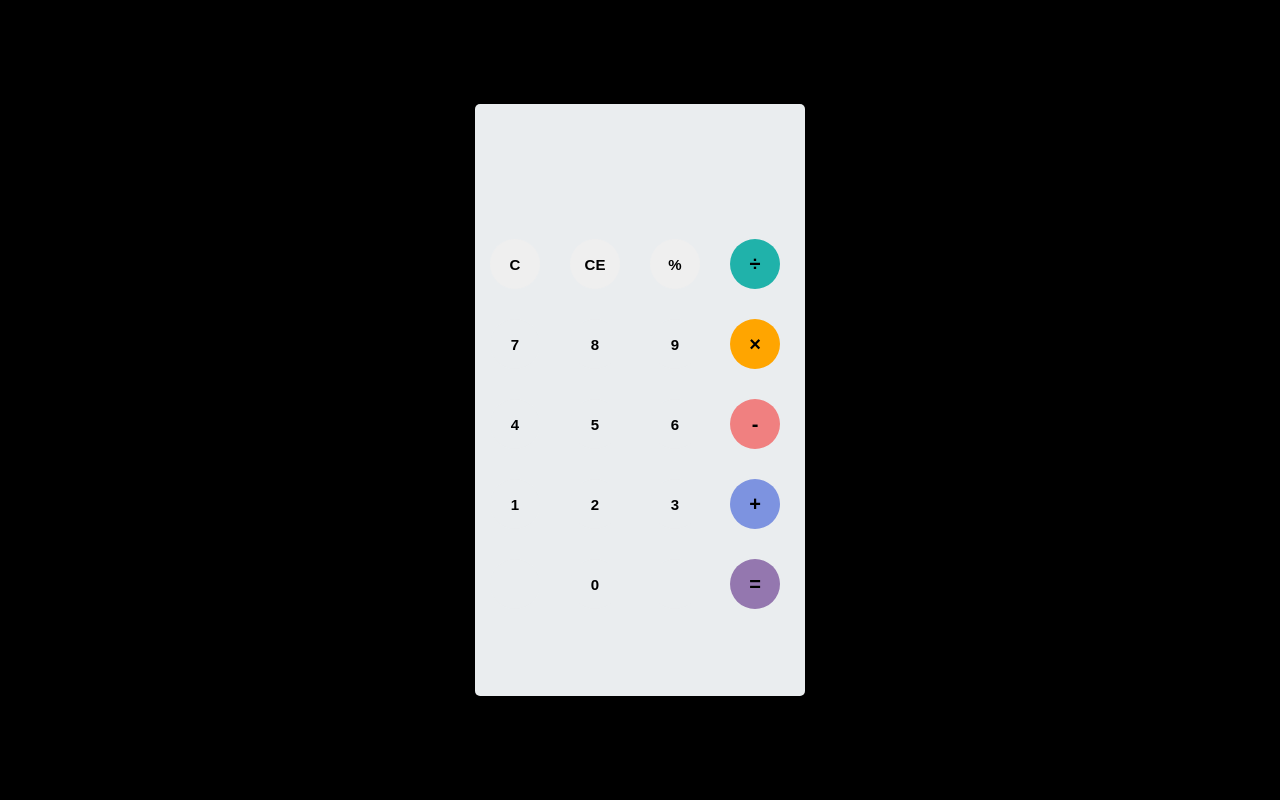
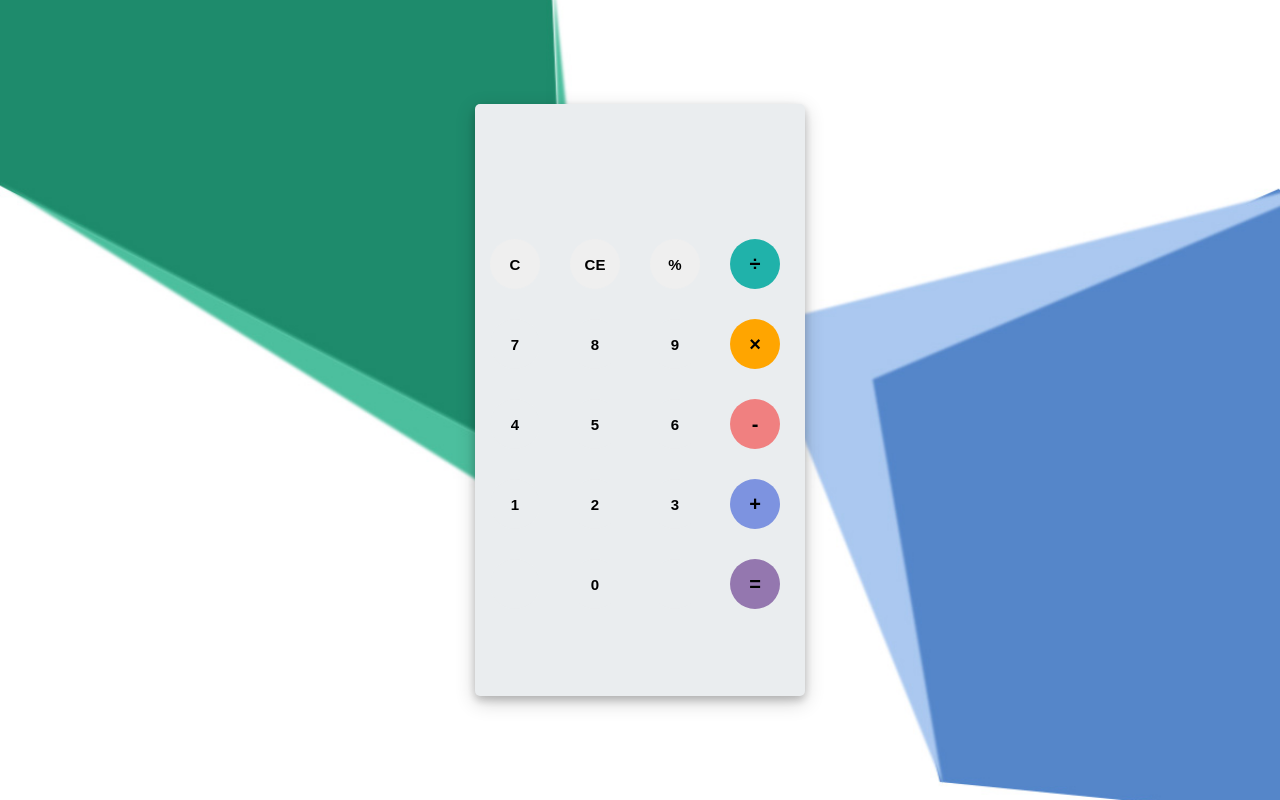
Before and after one commit to abarna-codespot/A-simple-Calculator, a plain HTML site: page index.html in a window 1280 px wide. Drawn offline with Linux system fonts and the light colour scheme.

Commit message:
updated index.html
added meta tag
added background image to make it responsive

```diff
--- a/index.html
+++ b/index.html
@@ -1,10 +1,15 @@
 <html>
+
 <head>
+	<meta http-equiv="Content-Type" content="text/html;charset=UTF-8">
+	<meta name="description" content="simple calculator">
 	<link rel="stylesheet" type="text/css" href="style.css">
 	<link href="https://fonts.googleapis.com/css?family=Open+Sans:600,700" rel="stylesheet">
 	<title>A simple calculator</title>
 </head>
+
 <body>
+	<img src="bgImg.jpg" alt="background image" class="bg_body">
 	<div id="container">
 		<div id="calculator">
 			<div id="result">
@@ -41,4 +46,5 @@
 	</div>
 	<script src="script.js"></script>
 </body>
+
 </html>
```
Lines whose indentation alone changed are shown as unchanged.
